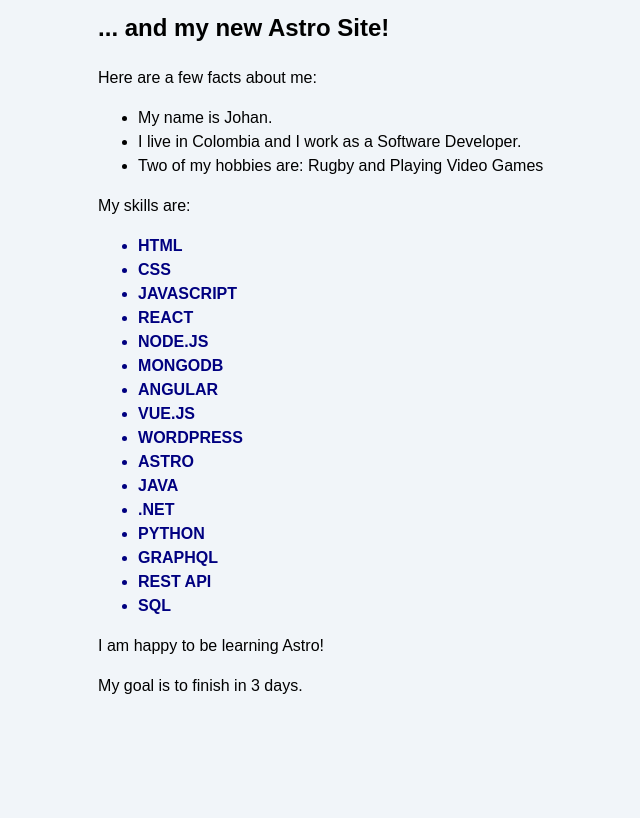
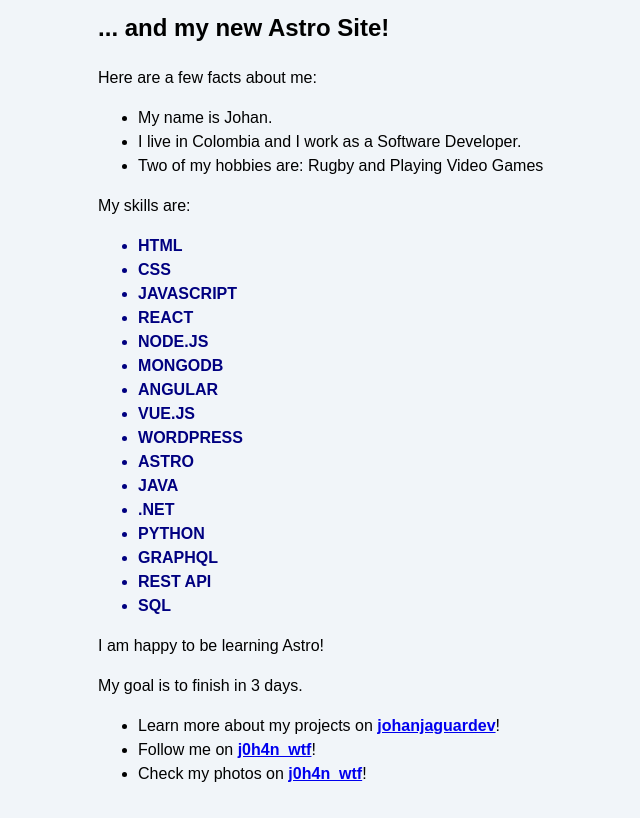
Before and after one commit to johanjaguardev/JohanWTF-Portfolio---Astro-Project, an Astro site: page /about in a window 1280 px wide. Shown: the part 162-980 px from the top of the page, without its empty margins (202-842 px from the left). Before the commit the page ends 892 px from the top, so only its background shows below. Built offline with nearby package versions, Linux system fonts and the light colour scheme; Astro itself is replaced by a stand-in of ours.

Commit message:
custom footer with social networks

```diff
--- /dev/null
+++ b/src/components/Footer.astro
@@ -0,0 +1,25 @@
+---
+const platform = "github";
+const username = "johanjaguardev";
+const networks = [{
+    platform: "github",
+    username: "johanjaguardev",
+    message: "Learn more about my projects on "
+  }, {
+    platform: "twitter",
+    username: "j0h4n_wtf",
+    message: "Follow me on "
+  },
+  {
+    platform: "instagram",
+    username: "j0h4n_wtf",
+    message: "Check my photos on "
+  }
+];
+---
+
+<footer>
+  <ul>
+    {networks.map((network) => <li class="network">{network.message} <a href={`https://www.${network.platform}.com/${network.username}`} target="_blank"><b>{network.username}</b></a>!</li>)}
+  </ul>
+</footer>
--- a/src/pages/about.astro
+++ b/src/pages/about.astro
@@ -1,4 +1,5 @@
 ---
+import Footer from '../components/Footer.astro';
 import Navigation from '../components/Navigation.astro';
 import '../styles/global.css';
 
@@ -60,5 +61,6 @@
     {happy && <p>I am happy to be learning Astro!</p>}
     {finished && <p>I finished this tutorial!</p>}
     {goal === 3 ? <p>My goal is to finish in 3 days.</p> : <p>My goal is not 3 days.</p>}
+    <Footer />
 	</body>
 </html>
--- a/src/pages/blog.astro
+++ b/src/pages/blog.astro
@@ -1,5 +1,7 @@
 ---
+import Footer from '../components/Footer.astro';
 import Navigation from '../components/Navigation.astro';
+
 import '../styles/global.css';
 
 const pageTitle = "My Astro Learning Blog";
@@ -22,5 +24,6 @@
       <li><a href="/posts/post-2/">Post 2</a></li>
       <li><a href="/posts/post-3/">Post 3</a></li>
     </ul>
+		<Footer />
 	</body>
 </html>
--- a/src/pages/index.astro
+++ b/src/pages/index.astro
@@ -1,5 +1,7 @@
 ---
+import Footer from '../components/Footer.astro';
 import Navigation from '../components/Navigation.astro';
+
 import '../styles/global.css';
 
 const pageTitle = "Home Page";
@@ -16,5 +18,6 @@
 	<body>
 		<Navigation />
 		<h1>My Astro {pageTitle}</h1>
+		<Footer />
 	</body>
 </html>
```
